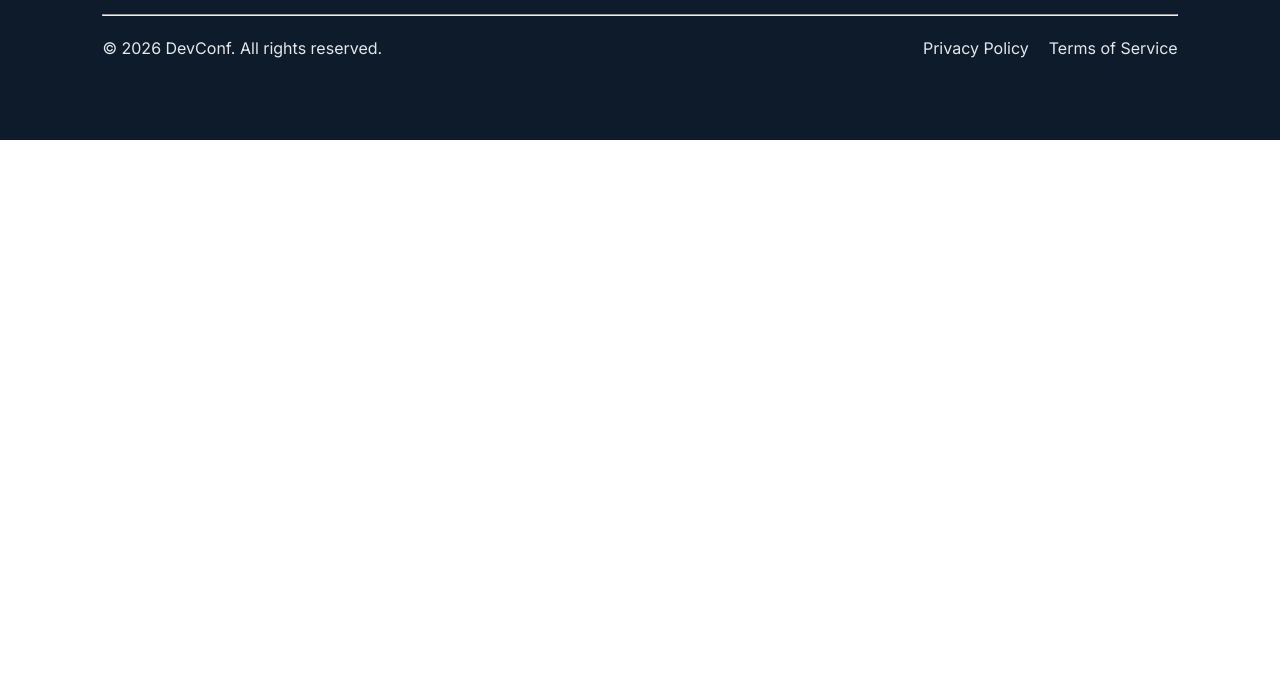
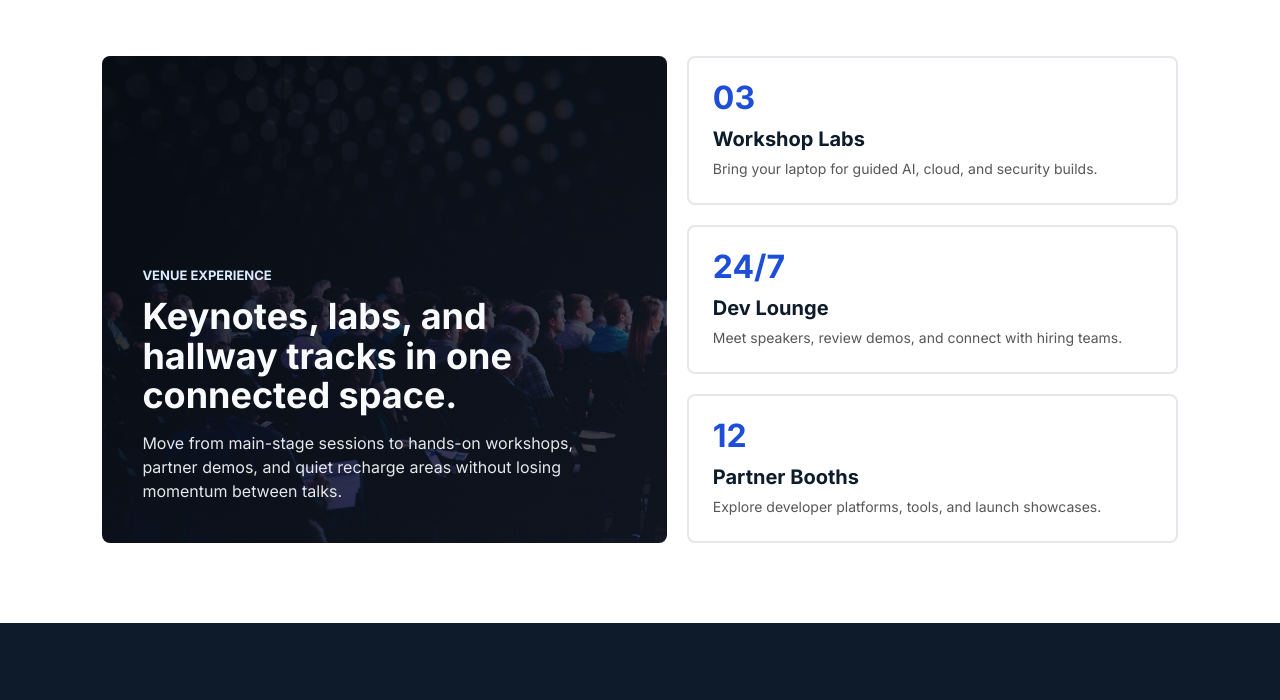
Before and after one commit to codeincult/b14-assignment-1, a plain HTML site: page index.html in a window 1280 px wide. Shown: the part 2736-3436 px from the top of the page. Before the commit the page ends 2876 px from the top, so only its background shows below. Drawn offline with Linux system fonts and the light colour scheme.

Commit message:
Added a venue section by AI

```diff
--- a/index.html
+++ b/index.html
@@ -102,7 +102,7 @@
 
       <section class="pricing two-parts container section-padding">
         <div class="section-heading">
-          <h3 class="section-title">Meet the Speakers</h3>
+          <h3 class="section-title">Secure Your Spot</h3>
           <p class="section-description">
             Early-bird pricing ends August 15, 2026.
           </p>
@@ -179,6 +179,50 @@
           </figure>
         </div>
       </section>
+
+      <!-- Section Venue (Made by Codex AI) -->
+      <section class="venue two-parts container section-padding">
+        <div class="section-heading">
+          <h3 class="section-title">Built for Builders</h3>
+          <p class="section-description">
+            Three focused days inside the San Francisco Innovation Center.
+          </p>
+        </div>
+
+        <div class="venue-content">
+          <article class="venue-highlight">
+            <p class="venue-kicker">Venue Experience</p>
+            <h4>Keynotes, labs, and hallway tracks in one connected space.</h4>
+            <p>
+              Move from main-stage sessions to hands-on workshops, partner
+              demos, and quiet recharge areas without losing momentum between
+              talks.
+            </p>
+          </article>
+
+          <div class="venue-details">
+            <article class="venue-card">
+              <span class="venue-card__number">03</span>
+              <h4>Workshop Labs</h4>
+              <p>
+                Bring your laptop for guided AI, cloud, and security builds.
+              </p>
+            </article>
+
+            <article class="venue-card">
+              <span class="venue-card__number">24/7</span>
+              <h4>Dev Lounge</h4>
+              <p>Meet speakers, review demos, and connect with hiring teams.</p>
+            </article>
+
+            <article class="venue-card">
+              <span class="venue-card__number">12</span>
+              <h4>Partner Booths</h4>
+              <p>Explore developer platforms, tools, and launch showcases.</p>
+            </article>
+          </div>
+        </div>
+      </section>
     </main>
 
     <footer class="footer section-padding">
--- a/style.css
+++ b/style.css
@@ -1,14 +1,4 @@
 /******** Customized Global Reset  ********/
-
-:root {
-  --color-primary: #1d4ed8;
-  --color-primary-dark: #0d1b2a;
-  --color-grey: #575757;
-  --color-grey-light: #e5e7eb;
-  --color-grey-secondary: #333333;
-  --color-black: #000102;
-  --color-white: #ffffff;
-}
 
 *,
 *::before,
@@ -128,6 +118,16 @@ a {
 }
 
 /******** Actual Code ********/
+:root {
+  --color-primary: #1d4ed8;
+  --color-primary-dark: #0d1b2a;
+  --color-grey: #575757;
+  --color-grey-light: #e5e7eb;
+  --color-grey-secondary: #333333;
+  --color-black: #000102;
+  --color-white: #ffffff;
+}
+
 body {
   font-family: "Inter", sans-serif;
 }
@@ -335,6 +335,86 @@ body {
   color: var(--color-primary);
 }
 
+/***** Venue Section (Made by Codex AI) *****/
+.venue {
+  padding-top: 4rem;
+}
+
+.venue-content {
+  display: grid;
+  grid-template-columns: minmax(0, 1.15fr) minmax(0, 1fr);
+  gap: 2rem;
+  width: 100%;
+}
+
+.venue-highlight {
+  min-height: 36rem;
+  padding: 4rem;
+  border-radius: 8px;
+  background:
+    linear-gradient(135deg, rgba(7, 12, 20, 0.9), rgba(17, 24, 39, 0.68)),
+    url("./assets/banner.jpg");
+  background-size: cover;
+  background-position: center;
+  color: #f8fafc;
+  display: flex;
+  flex-direction: column;
+  justify-content: end;
+}
+
+.venue-kicker {
+  color: #dbeafe;
+  font-size: 1.3rem;
+  font-weight: 700;
+  letter-spacing: 0;
+  text-transform: uppercase;
+  margin-bottom: 1.2rem;
+}
+
+.venue-highlight h4 {
+  max-width: 62rem;
+  font-size: 3.6rem;
+  font-weight: 700;
+  margin-bottom: 1.5rem;
+}
+
+.venue-highlight p:last-child {
+  max-width: 58rem;
+  color: #e5e7eb;
+}
+
+.venue-details {
+  display: grid;
+  gap: 2rem;
+}
+
+.venue-card {
+  padding: 2.4rem;
+  border: 2px solid var(--color-grey-light);
+  border-radius: 8px;
+  background-color: var(--color-white);
+}
+
+.venue-card__number {
+  display: inline-block;
+  color: var(--color-primary);
+  font-size: 3.2rem;
+  font-weight: 700;
+  line-height: 1;
+  margin-bottom: 1.4rem;
+}
+
+.venue-card h4 {
+  color: var(--color-primary-dark);
+  font-size: 2rem;
+  margin-bottom: 0.8rem;
+}
+
+.venue-card p {
+  color: var(--color-grey);
+  font-size: 1.4rem;
+}
+
 /***** Footer Section *****/
 .footer {
   background-color: var(--color-primary-dark);
```
Also changed, not shown: 1 other file.
